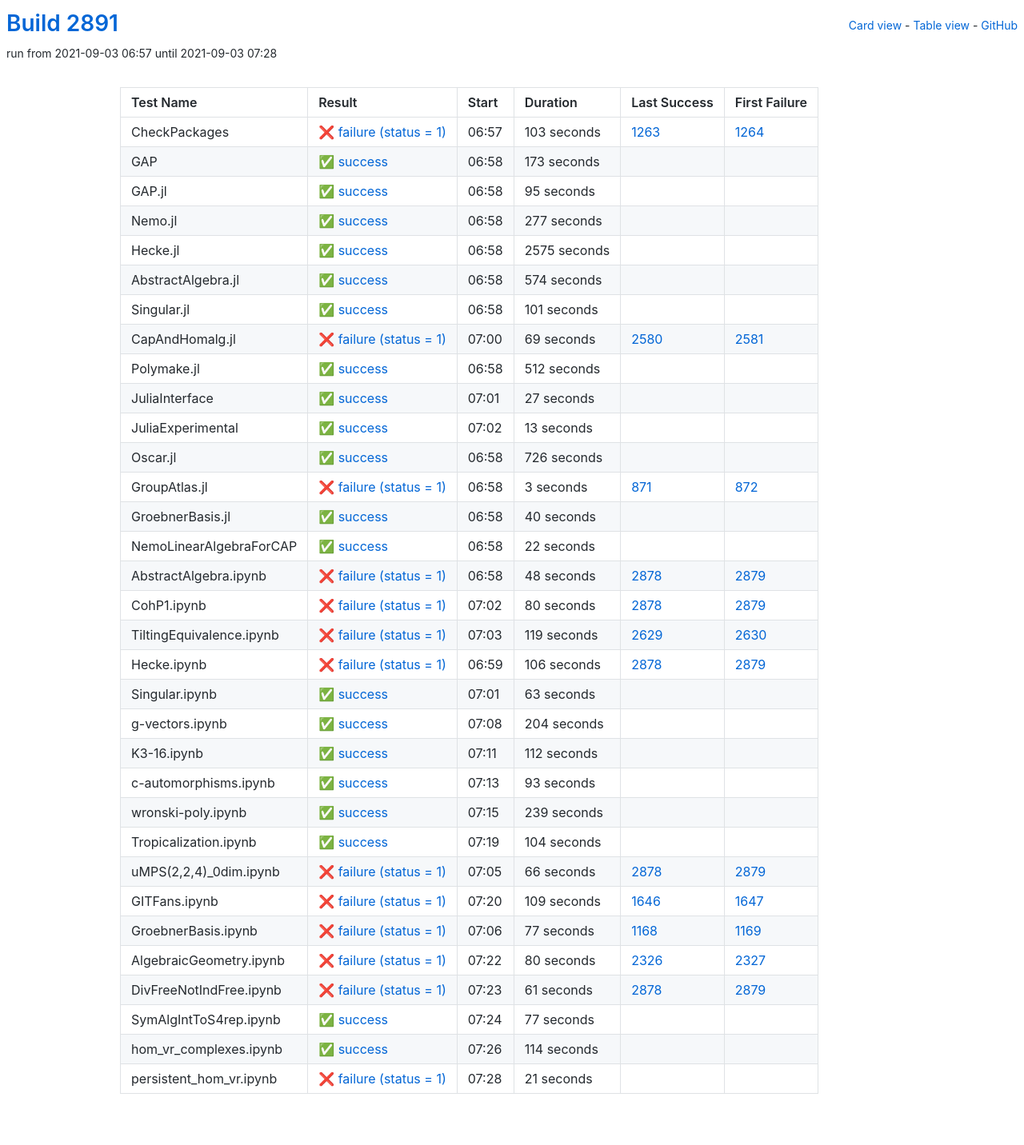
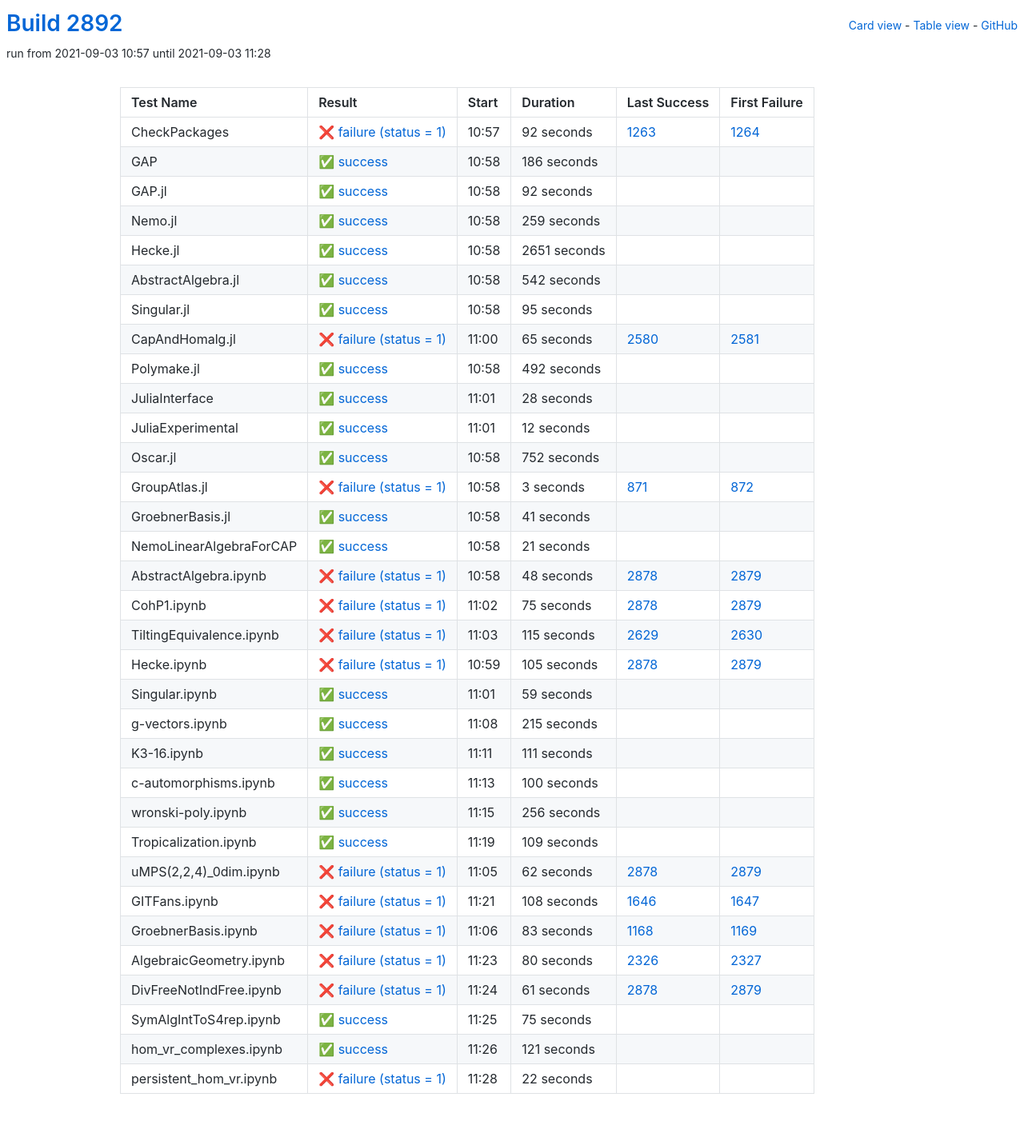
Before and after one commit to oscar-system/oscar-ci-status-stable, a Jekyll site: the page built from table.html, in a window 1280 px wide. Shown: the whole page at 80% size. Built offline with Jekyll 4.4.1, drawn with Linux system fonts in a browser that asks for light colours.

Commit message:
Build #2892

```diff
--- a/_data/ci.yml
+++ b/_data/ci.yml
@@ -1,6 +1,6 @@
 ---
-build: 2891
-build_url: https://oscarci.mathematik.uni-kl.de/job/oscar-stable/2891/
+build: 2892
+build_url: https://oscarci.mathematik.uni-kl.de/job/oscar-stable/2892/
 job: oscar-stable
 organization: oscar-system
 repo: oscar-ci-status-stable
@@ -8,32 +8,80 @@ repourl: https://github.com/oscar-system/oscar-ci-status-stable
 tests:
 - name: CheckPackages
   id: checkpackages
-  log: https://oscarci.mathematik.uni-kl.de/job/oscar-stable/2891/artifact/logs/build-2891/CheckPackages.log
-  start: 2021-09-03 06:57
+  log: https://oscarci.mathematik.uni-kl.de/job/oscar-stable/2892/artifact/logs/build-2892/CheckPackages.log
+  start: 2021-09-03 10:57
   success: false
   exitcode: 1
   status: failure
-  duration: 103
+  duration: 92
   last_success: 1263
   last_success_url: https://oscarci.mathematik.uni-kl.de/job/oscar-stable/1263/
   first_failure: 1264
   first_failure_url: https://oscarci.mathematik.uni-kl.de/job/oscar-stable/1264/
 - name: GAP
   id: gap
-  log: https://oscarci.mathematik.uni-kl.de/job/oscar-stable/2891/artifact/logs/build-2891/GAP.log
-  start: 2021-09-03 06:58
+  log: https://oscarci.mathematik.uni-kl.de/job/oscar-stable/2892/artifact/logs/build-2892/GAP.log
+  start: 2021-09-03 10:58
   success: true
   exitcode: 0
   status: success
-  duration: 173
+  duration: 186
   last_success: false
   last_success_url:
   first_failure: false
   first_failure_url:
 - name: GAP.jl
   id: gap-jl
-  log: https://oscarci.mathematik.uni-kl.de/job/oscar-stable/2891/artifact/logs/build-2891/GAP.jl.log
-  start: 2021-09-03 06:58
+  log: https://oscarci.mathematik.uni-kl.de/job/oscar-stable/2892/artifact/logs/build-2892/GAP.jl.log
+  start: 2021-09-03 10:58
+  success: true
+  exitcode: 0
+  status: success
+  duration: 92
+  last_success: false
+  last_success_url:
+  first_failure: false
+  first_failure_url:
+- name: Nemo.jl
+  id: nemo-jl
+  log: https://oscarci.mathematik.uni-kl.de/job/oscar-stable/2892/artifact/logs/build-2892/Nemo.jl.log
+  start: 2021-09-03 10:58
+  success: true
+  exitcode: 0
+  status: success
+  duration: 259
+  last_success: false
+  last_success_url:
+  first_failure: false
+  first_failure_url:
+- name: Hecke.jl
+  id: hecke-jl
+  log: https://oscarci.mathematik.uni-kl.de/job/oscar-stable/2892/artifact/logs/build-2892/Hecke.jl.log
+  start: 2021-09-03 10:58
+  success: true
+  exitcode: 0
+  status: success
+  duration: 2651
+  last_success: false
+  last_success_url:
+  first_failure: false
+  first_failure_url:
+- name: AbstractAlgebra.jl
+  id: abstractalgebra-jl
+  log: https://oscarci.mathematik.uni-kl.de/job/oscar-stable/2892/artifact/logs/build-2892/AbstractAlgebra.jl.log
+  start: 2021-09-03 10:58
+  success: true
+  exitcode: 0
+  status: success
+  duration: 542
+  last_success: false
+  last_success_url:
+  first_failure: false
+  first_failure_url:
+- name: Singular.jl
+  id: singular-jl
+  log: https://oscarci.mathematik.uni-kl.de/job/oscar-stable/2892/artifact/logs/build-2892/Singular.jl.log
+  start: 2021-09-03 10:58
   success: true
   exitcode: 0
   status: success
@@ -42,118 +90,70 @@ tests:
   last_success_url:
   first_failure: false
   first_failure_url:
-- name: Nemo.jl
-  id: nemo-jl
-  log: https://oscarci.mathematik.uni-kl.de/job/oscar-stable/2891/artifact/logs/build-2891/Nemo.jl.log
-  start: 2021-09-03 06:58
-  success: true
-  exitcode: 0
-  status: success
-  duration: 277
-  last_success: false
-  last_success_url:
-  first_failure: false
-  first_failure_url:
-- name: Hecke.jl
-  id: hecke-jl
-  log: https://oscarci.mathematik.uni-kl.de/job/oscar-stable/2891/artifact/logs/build-2891/Hecke.jl.log
-  start: 2021-09-03 06:58
-  success: true
-  exitcode: 0
-  status: success
-  duration: 2575
-  last_success: false
-  last_success_url:
-  first_failure: false
-  first_failure_url:
-- name: AbstractAlgebra.jl
-  id: abstractalgebra-jl
-  log: https://oscarci.mathematik.uni-kl.de/job/oscar-stable/2891/artifact/logs/build-2891/AbstractAlgebra.jl.log
-  start: 2021-09-03 06:58
-  success: true
-  exitcode: 0
-  status: success
-  duration: 574
-  last_success: false
-  last_success_url:
-  first_failure: false
-  first_failure_url:
-- name: Singular.jl
-  id: singular-jl
-  log: https://oscarci.mathematik.uni-kl.de/job/oscar-stable/2891/artifact/logs/build-2891/Singular.jl.log
-  start: 2021-09-03 06:58
-  success: true
-  exitcode: 0
-  status: success
-  duration: 101
-  last_success: false
-  last_success_url:
-  first_failure: false
-  first_failure_url:
 - name: CapAndHomalg.jl
   id: capandhomalg-jl
-  log: https://oscarci.mathematik.uni-kl.de/job/oscar-stable/2891/artifact/logs/build-2891/CapAndHomalg.jl.log
-  start: 2021-09-03 07:00
+  log: https://oscarci.mathematik.uni-kl.de/job/oscar-stable/2892/artifact/logs/build-2892/CapAndHomalg.jl.log
+  start: 2021-09-03 11:00
   success: false
   exitcode: 1
   status: failure
-  duration: 69
+  duration: 65
   last_success: 2580
   last_success_url: https://oscarci.mathematik.uni-kl.de/job/oscar-stable/2580/
   first_failure: 2581
   first_failure_url: https://oscarci.mathematik.uni-kl.de/job/oscar-stable/2581/
 - name: Polymake.jl
   id: polymake-jl
-  log: https://oscarci.mathematik.uni-kl.de/job/oscar-stable/2891/artifact/logs/build-2891/Polymake.jl.log
-  start: 2021-09-03 06:58
+  log: https://oscarci.mathematik.uni-kl.de/job/oscar-stable/2892/artifact/logs/build-2892/Polymake.jl.log
+  start: 2021-09-03 10:58
   success: true
   exitcode: 0
   status: success
-  duration: 512
+  duration: 492
   last_success: false
   last_success_url:
   first_failure: false
   first_failure_url:
 - name: JuliaInterface
   id: juliainterface
-  log: https://oscarci.mathematik.uni-kl.de/job/oscar-stable/2891/artifact/logs/build-2891/JuliaInterface.log
-  start: 2021-09-03 07:01
+  log: https://oscarci.mathematik.uni-kl.de/job/oscar-stable/2892/artifact/logs/build-2892/JuliaInterface.log
+  start: 2021-09-03 11:01
   success: true
   exitcode: 0
   status: success
-  duration: 27
+  duration: 28
   last_success: false
   last_success_url:
   first_failure: false
   first_failure_url:
 - name: JuliaExperimental
   id: juliaexperimental
-  log: https://oscarci.mathematik.uni-kl.de/job/oscar-stable/2891/artifact/logs/build-2891/JuliaExperimental.log
-  start: 2021-09-03 07:02
+  log: https://oscarci.mathematik.uni-kl.de/job/oscar-stable/2892/artifact/logs/build-2892/JuliaExperimental.log
+  start: 2021-09-03 11:01
   success: true
   exitcode: 0
   status: success
-  duration: 13
+  duration: 12
   last_success: false
   last_success_url:
   first_failure: false
   first_failure_url:
 - name: Oscar.jl
   id: oscar-jl
-  log: https://oscarci.mathematik.uni-kl.de/job/oscar-stable/2891/artifact/logs/build-2891/Oscar.jl.log
-  start: 2021-09-03 06:58
+  log: https://oscarci.mathematik.uni-kl.de/job/oscar-stable/2892/artifact/logs/build-2892/Oscar.jl.log
+  start: 2021-09-03 10:58
   success: true
   exitcode: 0
   status: success
-  duration: 726
+  duration: 752
   last_success: false
   last_success_url:
   first_failure: false
   first_failure_url:
 - name: GroupAtlas.jl
   id: groupatlas-jl
-  log: https://oscarci.mathematik.uni-kl.de/job/oscar-stable/2891/artifact/logs/build-2891/GroupAtlas.jl.log
-  start: 2021-09-03 06:58
+  log: https://oscarci.mathematik.uni-kl.de/job/oscar-stable/2892/artifact/logs/build-2892/GroupAtlas.jl.log
+  start: 2021-09-03 10:58
   success: false
   exitcode: 1
   status: failure
@@ -164,32 +164,32 @@ tests:
   first_failure_url: https://oscarci.mathematik.uni-kl.de/job/oscar-stable/872/
 - name: GroebnerBasis.jl
   id: groebnerbasis-jl
-  log: https://oscarci.mathematik.uni-kl.de/job/oscar-stable/2891/artifact/logs/build-2891/GroebnerBasis.jl.log
-  start: 2021-09-03 06:58
+  log: https://oscarci.mathematik.uni-kl.de/job/oscar-stable/2892/artifact/logs/build-2892/GroebnerBasis.jl.log
+  start: 2021-09-03 10:58
   success: true
   exitcode: 0
   status: success
-  duration: 40
+  duration: 41
   last_success: false
   last_success_url:
   first_failure: false
   first_failure_url:
 - name: NemoLinearAlgebraForCAP
   id: nemolinearalgebraforcap
-  log: https://oscarci.mathematik.uni-kl.de/job/oscar-stable/2891/artifact/logs/build-2891/NemoLinearAlgebraForCAP.log
-  start: 2021-09-03 06:58
+  log: https://oscarci.mathematik.uni-kl.de/job/oscar-stable/2892/artifact/logs/build-2892/NemoLinearAlgebraForCAP.log
+  start: 2021-09-03 10:58
   success: true
   exitcode: 0
   status: success
-  duration: 22
+  duration: 21
   last_success: false
   last_success_url:
   first_failure: false
   first_failure_url:
 - name: AbstractAlgebra.ipynb
   id: abstractalgebra-ipynb
-  log: https://oscarci.mathematik.uni-kl.de/job/oscar-stable/2891/artifact/logs/build-2891/AbstractAlgebra.ipynb.log
-  start: 2021-09-03 06:58
+  log: https://oscarci.mathematik.uni-kl.de/job/oscar-stable/2892/artifact/logs/build-2892/AbstractAlgebra.ipynb.log
+  start: 2021-09-03 10:58
   success: false
   exitcode: 1
   status: failure
@@ -200,152 +200,152 @@ tests:
   first_failure_url: https://oscarci.mathematik.uni-kl.de/job/oscar-stable/2879/
 - name: CohP1.ipynb
   id: cohp1-ipynb
-  log: https://oscarci.mathematik.uni-kl.de/job/oscar-stable/2891/artifact/logs/build-2891/CohP1.ipynb.log
-  start: 2021-09-03 07:02
+  log: https://oscarci.mathematik.uni-kl.de/job/oscar-stable/2892/artifact/logs/build-2892/CohP1.ipynb.log
+  start: 2021-09-03 11:02
   success: false
   exitcode: 1
   status: failure
-  duration: 80
+  duration: 75
   last_success: 2878
   last_success_url: https://oscarci.mathematik.uni-kl.de/job/oscar-stable/2878/
   first_failure: 2879
   first_failure_url: https://oscarci.mathematik.uni-kl.de/job/oscar-stable/2879/
 - name: TiltingEquivalence.ipynb
   id: tiltingequivalence-ipynb
-  log: https://oscarci.mathematik.uni-kl.de/job/oscar-stable/2891/artifact/logs/build-2891/TiltingEquivalence.ipynb.log
-  start: 2021-09-03 07:03
+  log: https://oscarci.mathematik.uni-kl.de/job/oscar-stable/2892/artifact/logs/build-2892/TiltingEquivalence.ipynb.log
+  start: 2021-09-03 11:03
   success: false
   exitcode: 1
   status: failure
-  duration: 119
+  duration: 115
   last_success: 2629
   last_success_url: https://oscarci.mathematik.uni-kl.de/job/oscar-stable/2629/
   first_failure: 2630
   first_failure_url: https://oscarci.mathematik.uni-kl.de/job/oscar-stable/2630/
 - name: Hecke.ipynb
   id: hecke-ipynb
-  log: https://oscarci.mathematik.uni-kl.de/job/oscar-stable/2891/artifact/logs/build-2891/Hecke.ipynb.log
-  start: 2021-09-03 06:59
+  log: https://oscarci.mathematik.uni-kl.de/job/oscar-stable/2892/artifact/logs/build-2892/Hecke.ipynb.log
+  start: 2021-09-03 10:59
   success: false
   exitcode: 1
   status: failure
-  duration: 106
+  duration: 105
   last_success: 2878
   last_success_url: https://oscarci.mathematik.uni-kl.de/job/oscar-stable/2878/
   first_failure: 2879
   first_failure_url: https://oscarci.mathematik.uni-kl.de/job/oscar-stable/2879/
 - name: Singular.ipynb
   id: singular-ipynb
-  log: https://oscarci.mathematik.uni-kl.de/job/oscar-stable/2891/artifact/logs/build-2891/Singular.ipynb.log
-  start: 2021-09-03 07:01
+  log: https://oscarci.mathematik.uni-kl.de/job/oscar-stable/2892/artifact/logs/build-2892/Singular.ipynb.log
+  start: 2021-09-03 11:01
   success: true
   exitcode: 0
   status: success
-  duration: 63
+  duration: 59
   last_success: false
   last_success_url:
   first_failure: false
   first_failure_url:
 - name: g-vectors.ipynb
   id: g-vectors-ipynb
-  log: https://oscarci.mathematik.uni-kl.de/job/oscar-stable/2891/artifact/logs/build-2891/g-vectors.ipynb.log
-  start: 2021-09-03 07:08
+  log: https://oscarci.mathematik.uni-kl.de/job/oscar-stable/2892/artifact/logs/build-2892/g-vectors.ipynb.log
+  start: 2021-09-03 11:08
   success: true
   exitcode: 0
   status: success
-  duration: 204
+  duration: 215
   last_success: false
   last_success_url:
   first_failure: false
   first_failure_url:
 - name: K3-16.ipynb
   id: k3-16-ipynb
-  log: https://oscarci.mathematik.uni-kl.de/job/oscar-stable/2891/artifact/logs/build-2891/K3-16.ipynb.log
-  start: 2021-09-03 07:11
+  log: https://oscarci.mathematik.uni-kl.de/job/oscar-stable/2892/artifact/logs/build-2892/K3-16.ipynb.log
+  start: 2021-09-03 11:11
   success: true
   exitcode: 0
   status: success
-  duration: 112
+  duration: 111
   last_success: false
   last_success_url:
   first_failure: false
   first_failure_url:
 - name: c-automorphisms.ipynb
   id: c-automorphisms-ipynb
-  log: https://oscarci.mathematik.uni-kl.de/job/oscar-stable/2891/artifact/logs/build-2891/c-automorphisms.ipynb.log
-  start: 2021-09-03 07:13
+  log: https://oscarci.mathematik.uni-kl.de/job/oscar-stable/2892/artifact/logs/build-2892/c-automorphisms.ipynb.log
+  start: 2021-09-03 11:13
   success: true
   exitcode: 0
   status: success
-  duration: 93
+  duration: 100
   last_success: false
   last_success_url:
   first_failure: false
   first_failure_url:
 - name: wronski-poly.ipynb
   id: wronski-poly-ipynb
-  log: https://oscarci.mathematik.uni-kl.de/job/oscar-stable/2891/artifact/logs/build-2891/wronski-poly.ipynb.log
-  start: 2021-09-03 07:15
+  log: https://oscarci.mathematik.uni-kl.de/job/oscar-stable/2892/artifact/logs/build-2892/wronski-poly.ipynb.log
+  start: 2021-09-03 11:15
   success: true
   exitcode: 0
   status: success
-  duration: 239
+  duration: 256
   last_success: false
   last_success_url:
   first_failure: false
   first_failure_url:
 - name: Tropicalization.ipynb
   id: tropicalization-ipynb
-  log: https://oscarci.mathematik.uni-kl.de/job/oscar-stable/2891/artifact/logs/build-2891/Tropicalization.ipynb.log
-  start: 2021-09-03 07:19
+  log: https://oscarci.mathematik.uni-kl.de/job/oscar-stable/2892/artifact/logs/build-2892/Tropicalization.ipynb.log
+  start: 2021-09-03 11:19
   success: true
   exitcode: 0
   status: success
-  duration: 104
+  duration: 109
   last_success: false
   last_success_url:
   first_failure: false
   first_failure_url:
 - name: uMPS(2,2,4)_0dim.ipynb
   id: umps-2-2-4-0dim-ipynb
-  log: https://oscarci.mathematik.uni-kl.de/job/oscar-stable/2891/artifact/logs/build-2891/uMPS-2-2-4-_0dim.ipynb.log
-  start: 2021-09-03 07:05
+  log: https://oscarci.mathematik.uni-kl.de/job/oscar-stable/2892/artifact/logs/build-2892/uMPS-2-2-4-_0dim.ipynb.log
+  start: 2021-09-03 11:05
   success: false
   exitcode: 1
   status: failure
-  duration: 66
+  duration: 62
   last_success: 2878
   last_success_url: https://oscarci.mathematik.uni-kl.de/job/oscar-stable/2878/
   first_failure: 2879
   first_failure_url: https://oscarci.mathematik.uni-kl.de/job/oscar-stable/2879/
 - name: GITFans.ipynb
   id: gitfans-ipynb
-  log: https://oscarci.mathematik.uni-kl.de/job/oscar-stable/2891/artifact/logs/build-2891/GITFans.ipynb.log
-  start: 2021-09-03 07:20
+  log: https://oscarci.mathematik.uni-kl.de/job/oscar-stable/2892/artifact/logs/build-2892/GITFans.ipynb.log
+  start: 2021-09-03 11:21
   success: false
   exitcode: 1
   status: failure
-  duration: 109
+  duration: 108
   last_success: 1646
   last_success_url: https://oscarci.mathematik.uni-kl.de/job/oscar-stable/1646/
   first_failure: 1647
   first_failure_url: https://oscarci.mathematik.uni-kl.de/job/oscar-stable/1647/
 - name: GroebnerBasis.ipynb
   id: groebnerbasis-ipynb
-  log: https://oscarci.mathematik.uni-kl.de/job/oscar-stable/2891/artifact/logs/build-2891/GroebnerBasis.ipynb.log
-  start: 2021-09-03 07:06
+  log: https://oscarci.mathematik.uni-kl.de/job/oscar-stable/2892/artifact/logs/build-2892/GroebnerBasis.ipynb.log
+  start: 2021-09-03 11:06
   success: false
   exitcode: 1
   status: failure
-  duration: 77
+  duration: 83
   last_success: 1168
   last_success_url: https://oscarci.mathematik.uni-kl.de/job/oscar-stable/1168/
   first_failure: 1169
   first_failure_url: https://oscarci.mathematik.uni-kl.de/job/oscar-stable/1169/
 - name: AlgebraicGeometry.ipynb
   id: algebraicgeometry-ipynb
-  log: https://oscarci.mathematik.uni-kl.de/job/oscar-stable/2891/artifact/logs/build-2891/AlgebraicGeometry.ipynb.log
-  start: 2021-09-03 07:22
+  log: https://oscarci.mathematik.uni-kl.de/job/oscar-stable/2892/artifact/logs/build-2892/AlgebraicGeometry.ipynb.log
+  start: 2021-09-03 11:23
   success: false
   exitcode: 1
   status: failure
@@ -356,8 +356,8 @@ tests:
   first_failure_url: https://oscarci.mathematik.uni-kl.de/job/oscar-stable/2327/
 - name: DivFreeNotIndFree.ipynb
   id: divfreenotindfree-ipynb
-  log: https://oscarci.mathematik.uni-kl.de/job/oscar-stable/2891/artifact/logs/build-2891/DivFreeNotIndFree.ipynb.log
-  start: 2021-09-03 07:23
+  log: https://oscarci.mathematik.uni-kl.de/job/oscar-stable/2892/artifact/logs/build-2892/DivFreeNotIndFree.ipynb.log
+  start: 2021-09-03 11:24
   success: false
   exitcode: 1
   status: failure
@@ -368,36 +368,36 @@ tests:
   first_failure_url: https://oscarci.mathematik.uni-kl.de/job/oscar-stable/2879/
 - name: SymAlgIntToS4rep.ipynb
   id: symalginttos4rep-ipynb
-  log: https://oscarci.mathematik.uni-kl.de/job/oscar-stable/2891/artifact/logs/build-2891/SymAlgIntToS4rep.ipynb.log
-  start: 2021-09-03 07:24
+  log: https://oscarci.mathematik.uni-kl.de/job/oscar-stable/2892/artifact/logs/build-2892/SymAlgIntToS4rep.ipynb.log
+  start: 2021-09-03 11:25
   success: true
   exitcode: 0
   status: success
-  duration: 77
+  duration: 75
   last_success: false
   last_success_url:
   first_failure: false
   first_failure_url:
 - name: hom_vr_complexes.ipynb
   id: hom-vr-complexes-ipynb
-  log: https://oscarci.mathematik.uni-kl.de/job/oscar-stable/2891/artifact/logs/build-2891/hom_vr_complexes.ipynb.log
-  start: 2021-09-03 07:26
+  log: https://oscarci.mathematik.uni-kl.de/job/oscar-stable/2892/artifact/logs/build-2892/hom_vr_complexes.ipynb.log
+  start: 2021-09-03 11:26
   success: true
   exitcode: 0
   status: success
-  duration: 114
+  duration: 121
   last_success: false
   last_success_url:
   first_failure: false
   first_failure_url:
 - name: persistent_hom_vr.ipynb
   id: persistent-hom-vr-ipynb
-  log: https://oscarci.mathematik.uni-kl.de/job/oscar-stable/2891/artifact/logs/build-2891/persistent_hom_vr.ipynb.log
-  start: 2021-09-03 07:28
+  log: https://oscarci.mathematik.uni-kl.de/job/oscar-stable/2892/artifact/logs/build-2892/persistent_hom_vr.ipynb.log
+  start: 2021-09-03 11:28
   success: false
   exitcode: 1
   status: failure
-  duration: 21
+  duration: 22
   last_success: false
   last_success_url:
   first_failure: false
```
Also changed, not shown: README.md.
